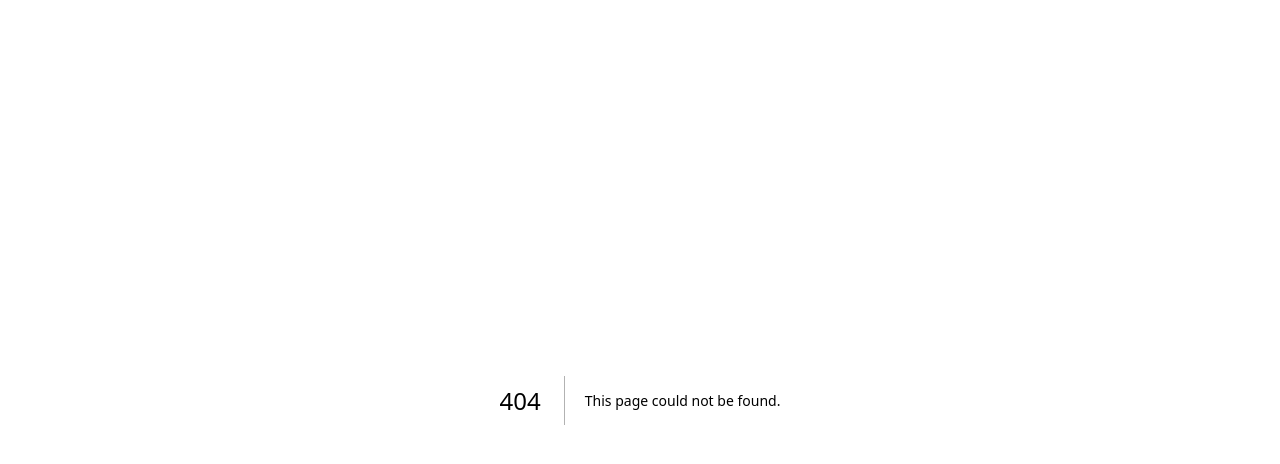
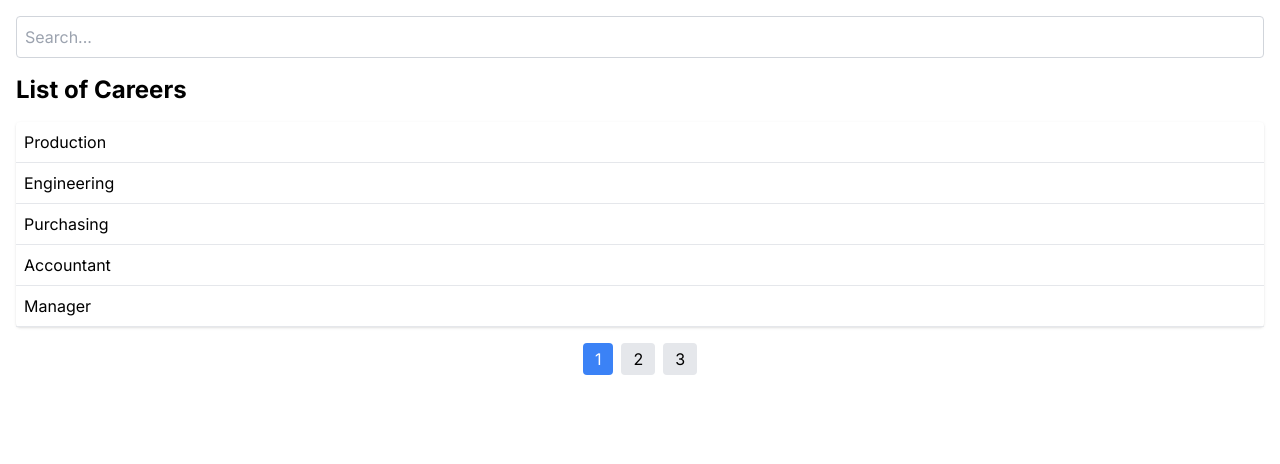
Before and after one commit to iqbalya25/Simple-Navbar-Responsive, a Next.js app: page /career2 in a window 1280 px wide. Before the commit this address had no page. Shown: the top 464 px of the page. Built offline with nearby package versions, Linux system fonts and the light colour scheme.

Commit message:
adding pagination

```diff
--- a/app/(home)/page.tsx
+++ b/app/(home)/page.tsx
@@ -1,11 +1,14 @@
 import React from "react";
 import Navbar from "../components/Navbar";
+import FormSection from "../components/Form";
 
-const Home = () => {
+const Home: React.FC = () => {
   return (
     <div>
       <Navbar />
-      <div className="bg-green-100 w-full h-[100vh]">Header</div>
+      <div className="bg-green-100 w-full h-[100vh]">
+        <FormSection />
+      </div>
       <div className="bg-blue-100 w-full h-[100vh]">Body</div>
     </div>
   );
--- a/app/career/page.tsx
+++ b/app/career/page.tsx
@@ -13,6 +13,16 @@ const data: DataProps[] = [
   { id: 3, name: "Purchasing" },
   { id: 4, name: "Accountant" },
   { id: 5, name: "Manager" },
+  { id: 6, name: "Supervisor" },
+  { id: 7, name: "Foreman" },
+  { id: 8, name: "Caps" },
+  { id: 9, name: "Leader" },
+  { id: 10, name: "Junior" },
+  { id: 11, name: "Security" },
+  { id: 12, name: "Operator" },
+  { id: 13, name: "Duelist" },
+  { id: 14, name: "Sentinel" },
+  { id: 15, name: "Medic" },
 ];
 
 const Career: React.FC = () => {
--- /dev/null
+++ b/app/career2/page.tsx
@@ -0,0 +1,121 @@
+"use client";
+import React, { ChangeEvent, useEffect, useMemo, useState } from "react";
+import { debounce } from "lodash";
+
+interface DataProps {
+  id: number;
+  name: string;
+}
+
+const data: DataProps[] = [
+  { id: 1, name: "Production" },
+  { id: 2, name: "Engineering" },
+  { id: 3, name: "Purchasing" },
+  { id: 4, name: "Accountant" },
+  { id: 5, name: "Manager" },
+  { id: 6, name: "Supervisor" },
+  { id: 7, name: "Foreman" },
+  { id: 8, name: "Caps" },
+  { id: 9, name: "Leader" },
+  { id: 10, name: "Junior" },
+  { id: 11, name: "Security" },
+  { id: 12, name: "Operator" },
+  { id: 13, name: "Duelist" },
+  { id: 14, name: "Sentinel" },
+  { id: 15, name: "Medic" },
+];
+
+const Career2: React.FC = () => {
+  const [query, setQuery] = useState<string>("");
+  const [results, setResults] = useState<DataProps[]>([]);
+  const [currentPage, setCurrentPage] = useState(1);
+  const itemsPerPage = 5;
+
+  const debouncedSearch = useMemo(
+    () =>
+      debounce((query: string) => {
+        if (query) {
+          const filteredData = data.filter((item) =>
+            item.name.toLowerCase().includes(query.toLowerCase())
+          );
+          setResults(filteredData);
+        } else {
+          setResults([]);
+        }
+      }, 300),
+    []
+  );
+
+  useEffect(() => {
+    debouncedSearch(query);
+    return () => {
+      debouncedSearch.cancel();
+    };
+  }, [query, debouncedSearch]);
+
+  const handleInputChange = (e: ChangeEvent<HTMLInputElement>) => {
+    setQuery(e.target.value);
+    setCurrentPage(1);
+  };
+
+  const indexOfLastItem = currentPage * itemsPerPage;
+  const indexOfFirstItem = indexOfLastItem - itemsPerPage;
+  const currentItems = data.slice(indexOfFirstItem, indexOfLastItem);
+
+  const paginate = (pageNumber: number) => setCurrentPage(pageNumber);
+
+  return (
+    <div className="p-4">
+      <input
+        type="text"
+        value={query}
+        onChange={handleInputChange}
+        placeholder="Search..."
+        className="p-2 border border-gray-300 rounded w-full mb-4"
+      />
+
+      {results.length > 0 && (
+        <div className="mb-4">
+          <h2 className="text-lg font-semibold mb-2">Search Results:</h2>
+          <ul className="bg-white shadow rounded">
+            {results.map((item) => (
+              <li key={item.id} className="p-2 border-b border-gray-200">
+                {item.name}
+              </li>
+            ))}
+          </ul>
+        </div>
+      )}
+
+      <div>
+        <h1 className="text-2xl font-bold mb-4">List of Careers</h1>
+        <ul className="bg-white shadow rounded">
+          {currentItems.map((item) => (
+            <li key={item.id} className="p-2 border-b border-gray-200">
+              {item.name}
+            </li>
+          ))}
+        </ul>
+      </div>
+
+      <div className="mt-4 flex justify-center">
+        {Array.from(
+          { length: Math.ceil(data.length / itemsPerPage) },
+          (_, i) => (
+            <button
+              key={i}
+              onClick={() => paginate(i + 1)}
+              className={`mx-1 px-3 py-1 rounded ${
+                currentPage === i + 1 ? "bg-blue-500 text-white" : "bg-gray-200"
+              }`}
+            >
+              {i + 1}
+            </button>
+          )
+        )}
+      </div>
+    </div>
+  );
+};
+
+export default Career2;
--- /dev/null
+++ b/app/components/Form.tsx
@@ -0,0 +1,82 @@
+"use client";
+import { ErrorMessage, Field, Formik, Form } from "formik";
+import React from "react";
+import * as Yup from "yup";
+
+interface RegisterFormValues {
+  name: string;
+  email: string;
+  city: string;
+}
+
+const FormSection: React.FC = () => {
+  const initialValues: RegisterFormValues = {
+    name: "",
+    email: "",
+    city: "",
+  };
+
+  const validationSchema = Yup.object({
+    name: Yup.string().required("name is required"),
+    email: Yup.string().required("email is required"),
+    city: Yup.string().required("cityis required"),
+  });
+
+  const handleSubmit = async (values: RegisterFormValues) => {
+    console.log("Form Value", values);
+  };
+
+  return (
+    <div>
+      <div className="flex flex-col justify-center">
+        <h1>Form</h1>
+        <Formik
+          initialValues={initialValues}
+          validationSchema={validationSchema}
+          onSubmit={handleSubmit}
+        >
+          <Form>
+            <div className="flex flex-col gap-5">
+              <div>
+                <label htmlFor="name">Name</label>
+                <br />
+                <Field id="name" name="name" type="text" />
+                <ErrorMessage
+                  name="name"
+                  component="div"
+                  className="text-red-500"
+                />
+              </div>
+              <div>
+                <label htmlFor="email">Email</label>
+                <br />
+                <Field id="email" name="email" type="text" />
+                <ErrorMessage
+                  name="email"
+                  component="div"
+                  className="text-red-500"
+                />
+              </div>
+              <div>
+                <label htmlFor="city">City</label>
+                <br />
+                <Field id="city" name="city" type="text" />
+                <ErrorMessage
+                  name="city"
+                  component="div"
+                  className="text-red-500"
+                />
+              </div>
+
+              <div>
+                <button type="submit">Submit</button>
+              </div>
+            </div>
+          </Form>
+        </Formik>
+      </div>
+    </div>
+  );
+};
+
+export default FormSection;
--- a/app/components/Navbar.tsx
+++ b/app/components/Navbar.tsx
@@ -43,6 +43,9 @@ const Navbar = () => {
                 <li>
                   <Link href="/career">Career</Link>
                 </li>
+                <li>
+                  <Link href="/career2">Career2</Link>
+                </li>
               </ul>
             </div>
             <div className="text-right">Login</div>
@@ -70,7 +73,12 @@ const Navbar = () => {
               <li>
                 <Link href="/about">About</Link>
               </li>
-              <li>Career</li>
+              <li>
+                  <Link href="/career">Career</Link>
+              </li>
+              <li>
+                  <Link href="/career2">Career2</Link>
+                </li>
             </ul>
           </div>
         </div>
--- a/package.json
+++ b/package.json
@@ -11,10 +11,12 @@
   "dependencies": {
     "@types/lodash": "^4.17.7",
     "axios": "^1.7.2",
+    "formik": "^2.4.6",
     "lodash": "^4.17.21",
     "next": "14.2.5",
     "react": "^18",
-    "react-dom": "^18"
+    "react-dom": "^18",
+    "yup": "^1.4.0"
   },
   "devDependencies": {
     "@types/node": "^20",
```
Also changed, not shown: 1 other file (tests, documents, lock files or other folders).
